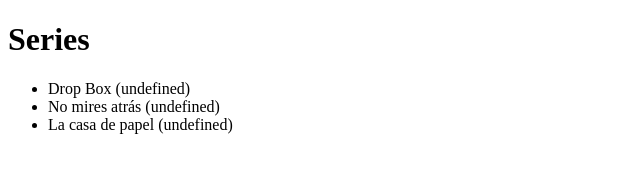
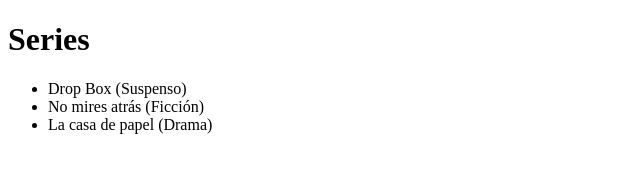
Before and after one commit to Joshua050905/api, a plain HTML site: page index.html in a window 1280 px wide. Shown: the full height of the page, 0-640 px from the left. Drawn offline with Linux system fonts and the light colour scheme.

Commit message:
Update index.html

```diff
--- a/index.html
+++ b/index.html
@@ -7,16 +7,16 @@
 </head>
 <body>
     <h1>Series</h1>
-    <ul id="series-lista"></ul>
+    <ul id="series_lista"></ul>
     <script>
         fetch('https://joshua050905.github.io/api/data.json')
               .then(response=> response.json())
               .then(data => {
             console.log('Datos recibidos:', data);
-            const SERIES = document.getElementById("series-lista");
+            const SERIES = document.getElementById("series_lista");
             data.forEach(serie => {
                 const LIST_ITEM = document.createElement('li');
-                LIST_ITEM.textContent = `${serie.nombre} (${serie.categoria})`;
+                LIST_ITEM.textContent = `${serie.nombre} (${serie.categoría})`;
                 SERIES.appendChild(LIST_ITEM);
             });
         }).catch(error => console.error('Error al consumir el JSON:', error));
```
